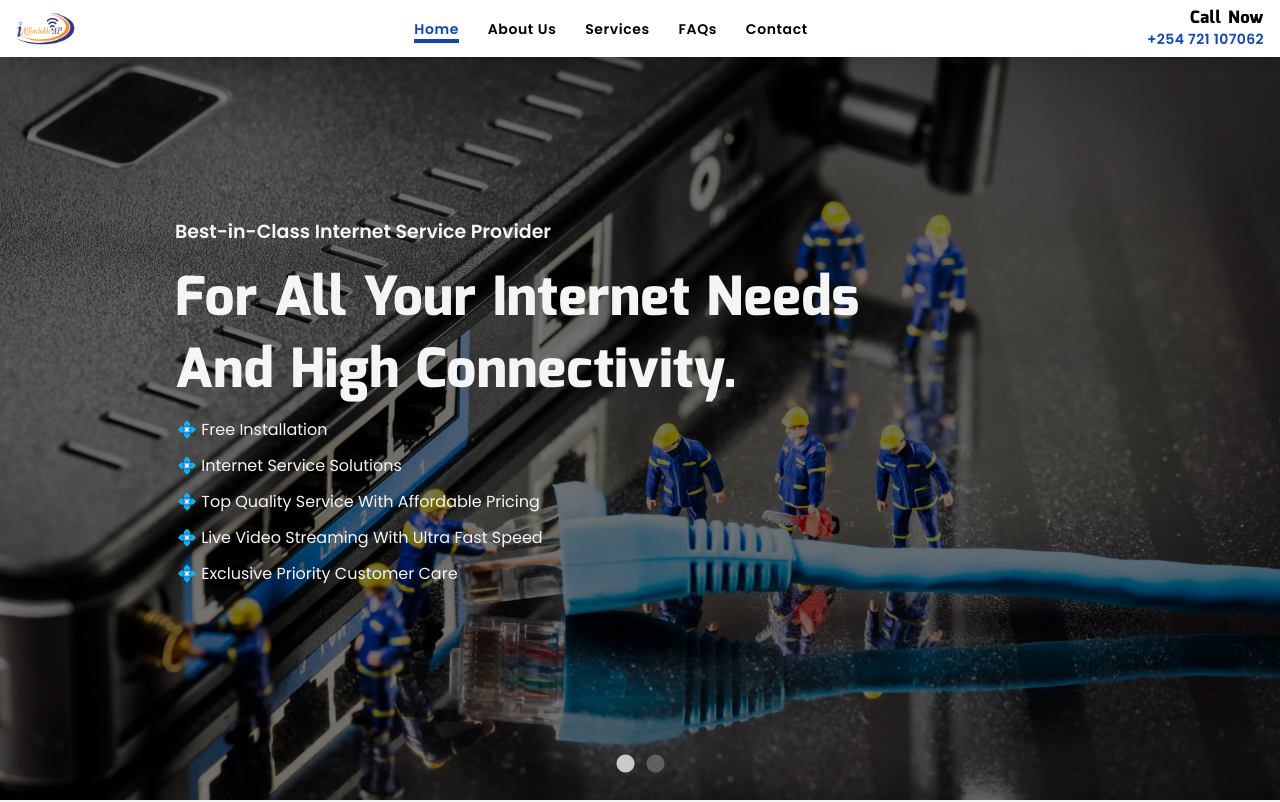
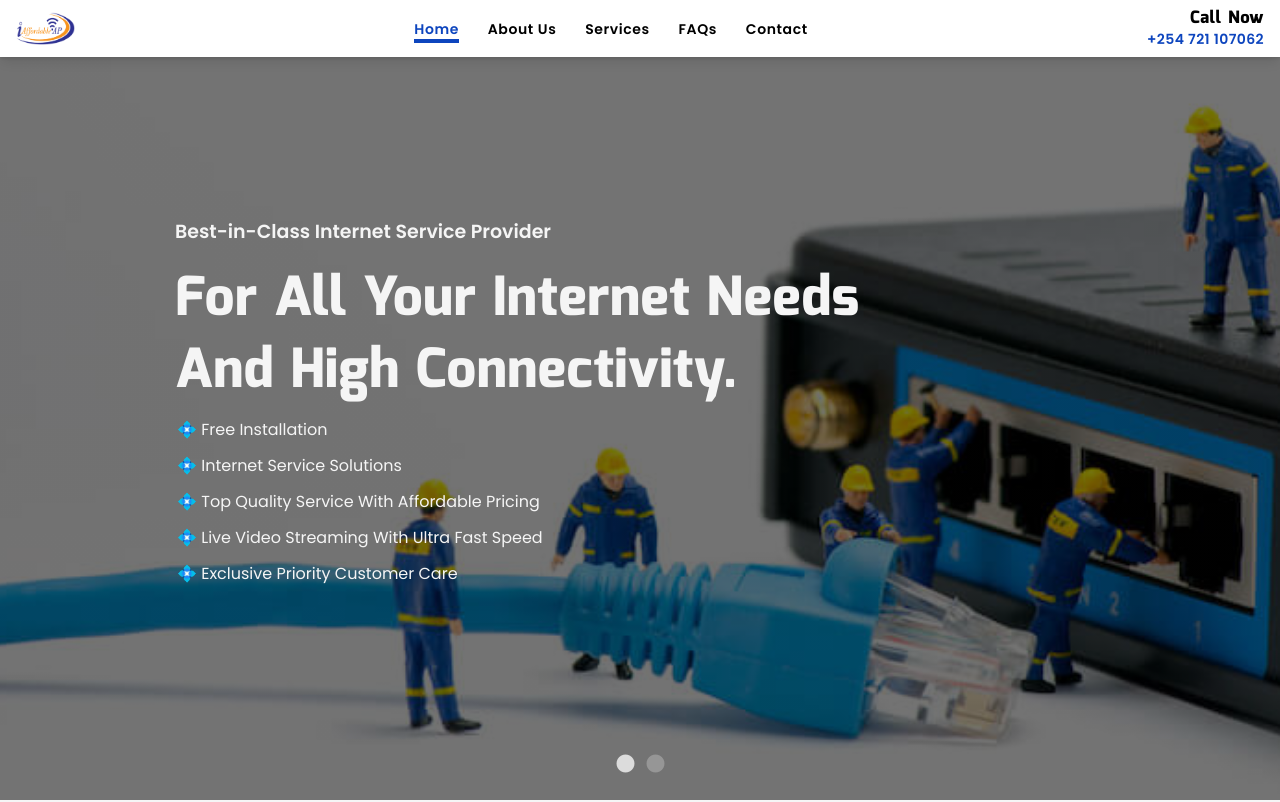
Before and after one commit to Abdirino/I-Affordable-Internet-Provider, a React (Create React App) app: page / in a window 1280 px wide. Shown: the top 802 px of the page. Built offline with nearby package versions, Linux system fonts and the light colour scheme.

Commit message:
firebase hosting success✅

```diff
--- a/src/Components/HSlider/hSlider.css
+++ b/src/Components/HSlider/hSlider.css
@@ -6,7 +6,7 @@
 }
 .H-slider1 {
   background: linear-gradient(rgba(0, 0, 0, 0.55), rgba(0, 0, 0, 0.55)),
-    url(../../Images/IAffordable\ Home\ 3.jpg);
+    url(../../Images/Ethernet-Cable-1\ Home.jpg);
   background-repeat: no-repeat;
   background-position: center;
   background-size: cover;
```
Also changed, not shown: firebase.json (added), src/Images/Ethernet-Cable-1 Home.jpg (added), 1 other file (tests, documents, lock files or other folders).
